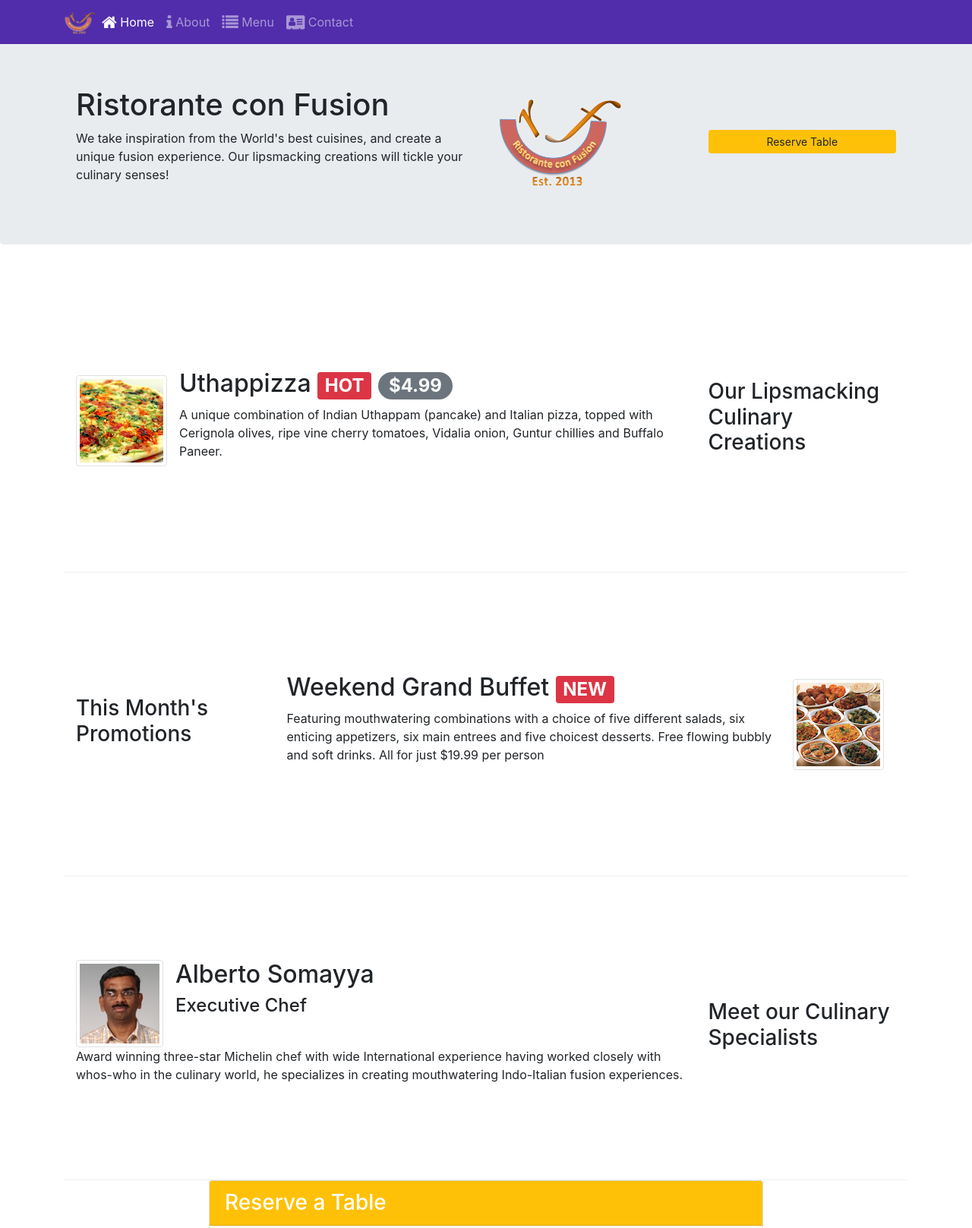
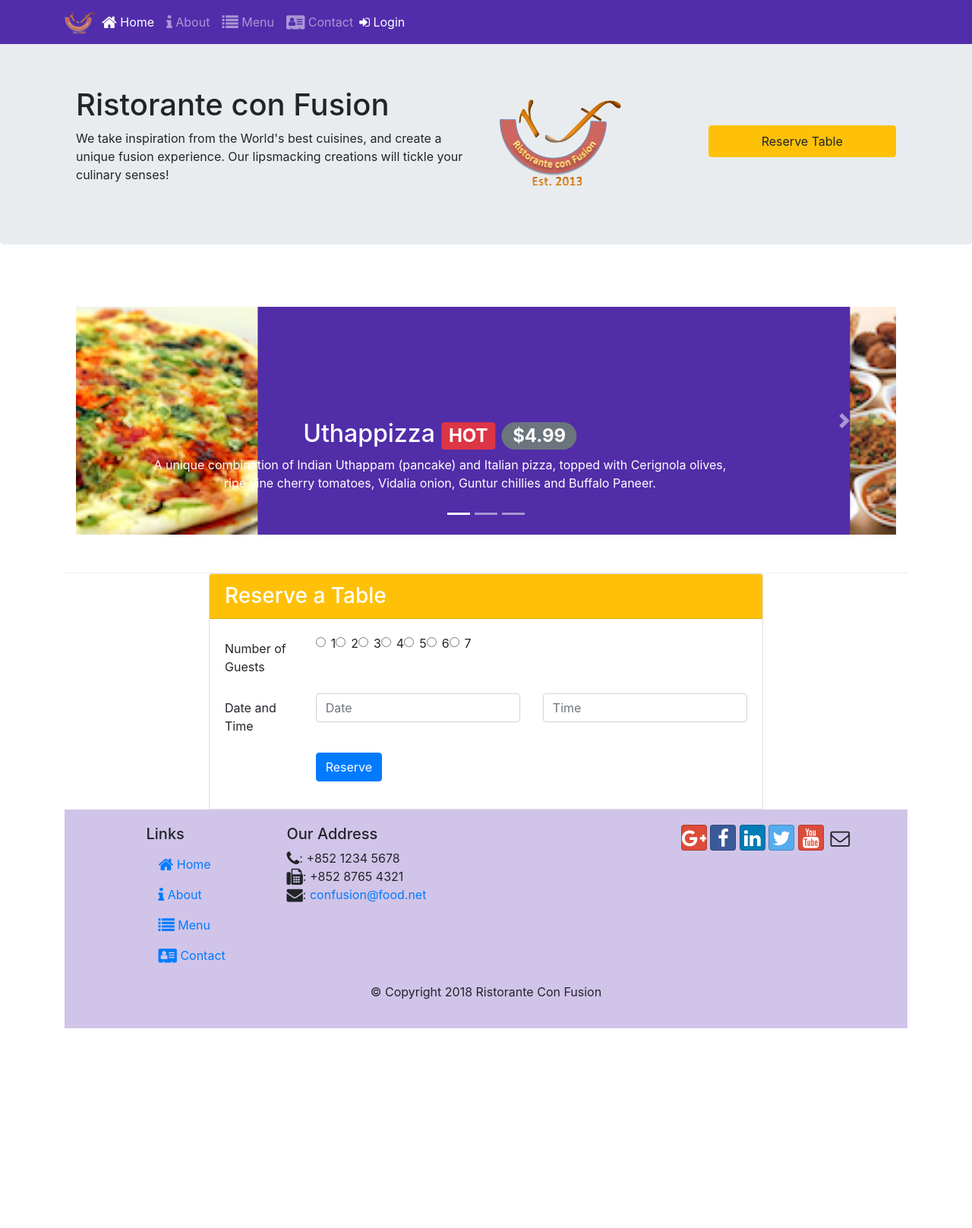
Before and after one commit to divyaprakash-Rx/Restaurant-html, a website: page index.html in a window 1280 px wide. Shown: the top 1617 px of the page at 76% size. After the commit the page ends 1354 px from the top, so only its background shows below. Drawn offline with nearby package versions, Linux system fonts and the light colour scheme.

Commit message:
carousel

```diff
--- a/css/styles.css
+++ b/css/styles.css
@@ -30,3 +30,17 @@ body{
     border-bottom: 1px solid #ddd;
     padding: 10px;
 }
+.carousel {
+    background:#512DA8;
+}
+
+.carousel-item {
+  height: 300px;
+}
+
+.carousel-item img {
+    position: absolute;
+    top: 0;
+    left: 0;
+    min-height: 300px;
+}
--- a/index.html
+++ b/index.html
@@ -60,10 +60,50 @@
                 ><span class="fa fa-address-card fa-lg"></span> Contact</a
               >
             </li>
+            <span class="navbar-text">
+                    <a data-toggle="modal" data-target="#loginModal">
+                    <span class="fa fa-sign-in"></span> Login</a>
+                </span>
           </ul>
         </div>
       </div>
     </nav>
+        <div id="loginModal" class="modal fade" role="dialog">
+        <div class="modal-dialog modal-lg" role="content">
+            <!-- Modal content-->
+            <div class="modal-content">
+                <div class="modal-header">
+                    <h4 class="modal-title">Login </h4>
+                    <button type="button" class="close" data-dismiss="modal">&times;</button>
+                </div>
+                <div class="modal-body">
+                    <form>
+                        <div class="form-row">
+                            <div class="form-group col-sm-4">
+                                    <label class="sr-only" for="exampleInputEmail3">Email address</label>
+                                    <input type="email" class="form-control form-control-sm mr-1" id="exampleInputEmail3" placeholder="Enter email">
+                            </div>
+                            <div class="form-group col-sm-4">
+                                <label class="sr-only" for="exampleInputPassword3">Password</label>
+                                <input type="password" class="form-control form-control-sm mr-1" id="exampleInputPassword3" placeholder="Password">
+                            </div>
+                            <div class="col-sm-auto">
+                                <div class="form-check">
+                                    <input class="form-check-input" type="checkbox">
+                                    <label class="form-check-label"> Remember me
+                                    </label>
+                                </div>
+                            </div>
+                        </div>
+                        <div class="form-row">
+                            <button type="button" class="btn btn-secondary btn-sm ml-auto" data-dismiss="modal">Cancel</button>
+                            <button type="submit" class="btn btn-primary btn-sm ml-1">Sign in</button>
+                        </div>
+                    </form>
+                </div>
+            </div>
+        </div>
+    </div>
     <header class="jumbotron">
       <div class="container">
         <div class="row row-header">
@@ -79,28 +119,25 @@
             <img src="img/logo.png" class="img-fluid" />
           </div>
         <div class="col-12 col-sm align-self-center">
-            <a href="#reserveform">
-        <button type="button" class="btn btn-sm btn-block btn-warning">Reserve Table</button>
-
-            </a>
+            <a role="button" class="btn btn-block nav-link btn-warning"
+                        data-toggle="tooltip" data-html="true"  title="Or Call us at  <br><strong>+852 12345678</strong>"
+                        data-placement="bottom" href="#reserveform">Reserve Table</a>
         </div>
         </div>
       </div>
     </header>
-
     <div class="container">
-      <div class="row row-content align-items-center">
-        <div class="col-12 col-sm-12 order-md-last order-sm-first col-md-3">
-          <h3>Our Lipsmacking Culinary Creations</h3>
-        </div>
-        <div class="col col-sm order-md-first order-sm-last col-md">
-          <div class="media">
+      <div class="row row-content">
+        <div class="col">
+          <div id="mycarousel" class="carousel slide" data-ride="carousel">
+            <div class="carousel-inner" role="listbox">
+              <div class="carousel-item active">
                 <img
+                class="d-block img-fluid"
                 src="img/uthappizza.png"
               alt="uthappizza"
-              class="d-flex mr-3 img-thumbnail align-self-center"
                 />
-            <div class="media-body">
+                <div class="carousel-caption d-none d-md-block">
                   <h2 class="mt-0">Uthappizza <span class="badge badge-danger">HOT</span> <span class="badge badge-pill badge-secondary">$4.99</span></span></h2>
               <p>
                 A unique combination of Indian Uthappam (pancake) and Italian
@@ -109,18 +146,13 @@
               </p>
                 </div>
               </div>
-        </div>
-      </div>
-
-      <div class="row row-content align-items-center">
-        <div class="col-12 col-sm-12 col-md-3">
-          <h3>This Month's Promotions</h3>
-        </div>
-        <div class="col col-sm col-md">
-          <div class="media">
-
-            <div class="media-body">
-              <h2 class="mt-0">Weekend Grand Buffet <span class="badge badge-danger">NEW</span></h2>
+              <div class="carousel-item">
+             <img
+              class="d-block img-fluid"
+              src="img/buffet.png"
+              alt="buffet"
+            />
+            <h2>Weekend Grand Buffet <span class="badge badge-danger">NEW</span></h2>
               <p>
                 Featuring mouthwatering combinations with a choice of five
                 different salads, six enticing appetizers, six main entrees and
@@ -128,37 +160,33 @@
                 for just $19.99 per person
               </p>
               </div>
+              <div class="carousel-item">
                  <img
-              class="d-flex mr-3 img-thumbnail align-self-center"
-              src="img/buffet.png"
-              alt="buffet"
-            />
-          </div>
-        </div>
-      </div>
-
-      <div class="row row-content align-items-center">
-        <div class="col-12 col-sm-12 order-md-last order-sm-first col-md-3">
-          <h3>Meet our Culinary Specialists</h3>
-        </div>
-        <div class="col col-sm order-md-first order-sm-last col-md">
-          <div class="media">
-            <img
-              class="d-flex mr-3 img-thumbnail align-self-center"
+              class="d-block img-fluid"
               src="img/alberto.png"
             />
-            <div class="media-body">
             <h2 class="mt-0">Alberto Somayya</h2>
               <h4>Executive Chef</h4>
-            </div>
-          </div>
-
               <p>
             Award winning three-star Michelin chef with wide International
             experience having worked closely with whos-who in the culinary
             world, he specializes in creating mouthwatering Indo-Italian fusion
             experiences.
           </p>
+              </div>
+            </div>
+          </div>
+          <ol class="carousel-indicators">
+            <li data-target="#mycarousel" data-slide-to="0" class="active"></li>
+            <li data-target="#mycarousel" data-slide-to="1"></li>
+            <li data-target="#mycarousel" data-slide-to="2"></li>
+          </ol>
+          <a class="carousel-control-prev" href="#mycarousel" role="button" data-slide="prev">
+            <span class="carousel-control-prev-icon"></span>
+          </a>
+          <a class="carousel-control-next" href="#mycarousel" role="button" data-slide="next">
+            <span class="carousel-control-next-icon"></span>
+          </a>
         </div>
       </div>
 
@@ -230,7 +258,6 @@
       </div>
       </div>
     </div>
-
     <footer class="footer">
       <div class="container">
         <div class="row">
@@ -312,5 +339,10 @@
     <script src="node_modules/jquery/dist/jquery.slim.min.js"></script>
     <script src="node_modules/popper.js/dist/umd/popper.min.js"></script>
     <script src="node_modules/bootstrap/dist/js/bootstrap.min.js"></script>
+    <script>
+        $(document).ready(function(){
+            $('[data-toggle="tooltip"]').tooltip();
+        });
+    </script>
   </body>
 </html>
```
Lines whose indentation alone changed are shown as unchanged.
